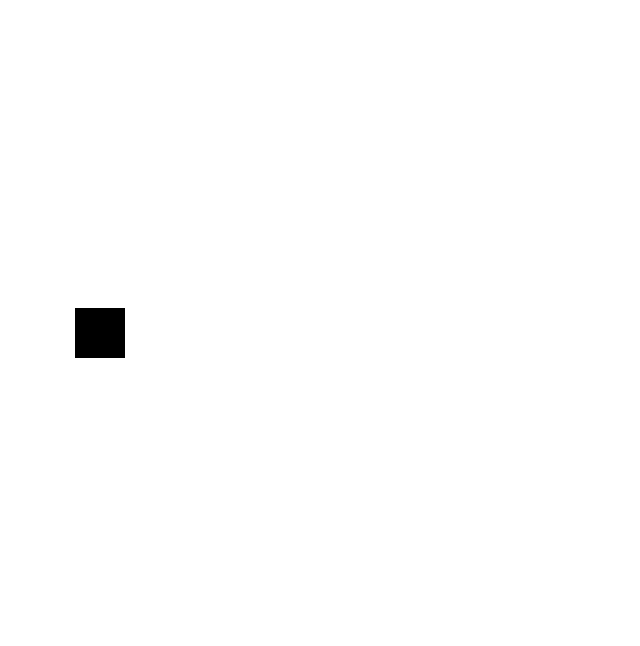
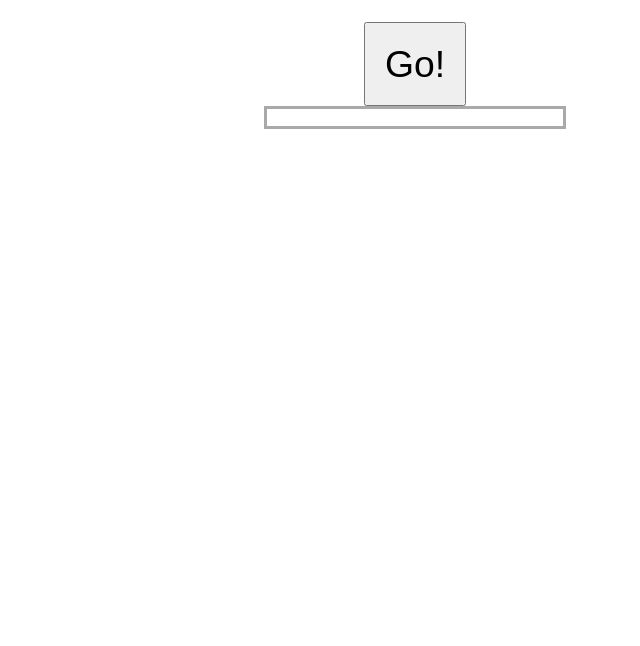
Before and after one commit to hackphx-html5games/team5, a plain HTML site: page index.html in a window 1280 px wide. Shown: the whole page, without its empty margins (233-873 px from the left). Drawn offline with Linux system fonts and the light colour scheme.

Commit message:
add basic init logic

```diff
--- a/app/main.js
+++ b/app/main.js
@@ -1,20 +1,72 @@
-//load the AMD modules we need
-require(['frozen/GameCore'], function(GameCore){
+require([
+	'dojo/on',
+	'frozen/GameCore'
+], function(on, GameCore){
+	// game state
+	var wall = [];
+	var bullets = [];
 
-  // game state
-  var x = 0;
-  var y = 0;
+	var phraseBox = document.getElementById('phraseBox');
+
+	function handleKeys(keyEvent){
+		// check if correct letters were typed
+		// if so, build up wall
+		var letter;
+		//console.dir(keyEvent)
+		if(keyEvent.keyCode > 64 && keyEvent.keyCode < 91){
+		 	letter = keyEvent.shiftKey ? String.fromCharCode(keyEvent.keyCode) : String.fromCharCode(keyEvent.keyCode + 32);
+		}
+		else{
+			letter = String.fromCharCode(keyEvent.keyCode);
+		}
+		//console.log(letter);
+	}
+
+	on(document.body, 'keydown', handleKeys);
+
+	function checkCollision(){
+		// check for collision with wall
+		// check for collision with player
+	}
+
+	function moveBullets(){
+		checkCollision();
+	}
+
+	function setPhrase(){
+		phraseBox.innerHTML = getNextKey();
+	}
+	function getNextKey(){
+		return String.fromCharCode(Math.floor(Math.random() * (90 - 65 + 1)) + 65);
+	}
+
+	function drawWall(){
+
+	}
+
+	function drawBullets(){
+
+	}
 
 	//setup a GameCore instance
 	var game = new GameCore({
 		canvasId: 'game',
+
+		init: function(){
+			this.inherited(arguments);
+
+			setPhrase();
+		},
+
 		update: function(millis){
-      x += 1;
-      y += 1;
+			moveBullets();
 		},
+
 		draw: function(context){
-      context.clearRect(0, 0, this.width, this.height);
-      context.fillRect(x, y, 50, 50);
+			drawWall();
+			drawBullets();
+			//context.clearRect(0, 0, this.width, this.height);
+			//context.fillRect(x, y, 50, 50);
 		}
 	});
 
@@ -22,5 +74,8 @@ require(['frozen/GameCore'], function(GameCore){
 	console.log(game);
 
 	//launch the game!
+	on(document.getElementById('startGameButton'), 'click', function(event){
+		event.target.parentNode.removeChild(event.target);
 		game.run();
 	});
+});
--- a/index.html
+++ b/index.html
@@ -3,10 +3,13 @@
 <head>
   <meta charset="utf-8">
   <title>Type 4 Life</title>
+  <link rel="stylesheet" href="resources/css/app.css">
 </head>
 
 <body>
 	<div id="top">
+		<button type="button" id="startGameButton">Go!</button>
+		<div id="phraseBox"></div>
 	</div>
 
 	<canvas id="game" width="800" height="500"></canvas>
--- /dev/null
+++ b/resources/css/app.css
@@ -0,0 +1,31 @@
+body {
+	width: 100%;
+	height: 100%;
+	font-size: 14pt;
+	font-family: Arial, Helvetica, sans-serif;
+}
+
+#top,
+#startGameButton,
+#phraseBox,
+#game {
+	margin: 0 auto;
+}
+
+#top {
+	padding: 0.75em;
+}
+
+#startGameButton {
+	display: block;
+	font-size: 2em;
+	padding: 0.5em;
+}
+
+#phraseBox {
+	width: 5em;
+	font-size: 3em;
+	padding: 0.15em;
+	border: 3px solid darkgrey;
+	text-align: center;
+}
```
Lines whose indentation alone changed are shown as unchanged.
